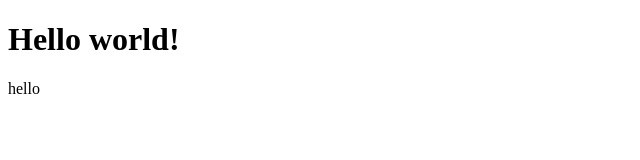
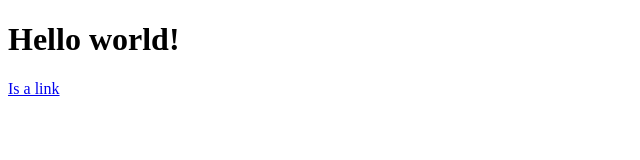
Before and after one commit to JennyLUO77/jennyluo77.github.io, a plain HTML site: page index.html in a window 1280 px wide. Shown: the full height of the page, 0-640 px from the left. Drawn offline with Linux system fonts and the light colour scheme.

Commit message:
Update index.html

```diff
--- a/index.html
+++ b/index.html
@@ -7,5 +7,5 @@
 </head>
 <body>
   <h1>Hello world!</h1>
-    <link src="jennyluo77.github.io">hello</link>
+    <a href="text.html">Is a link</a>
 </body>
```
